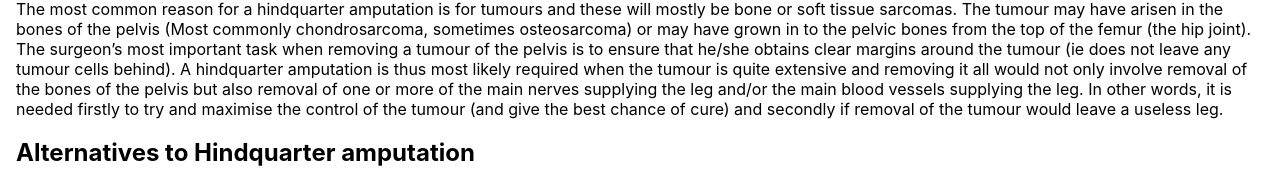
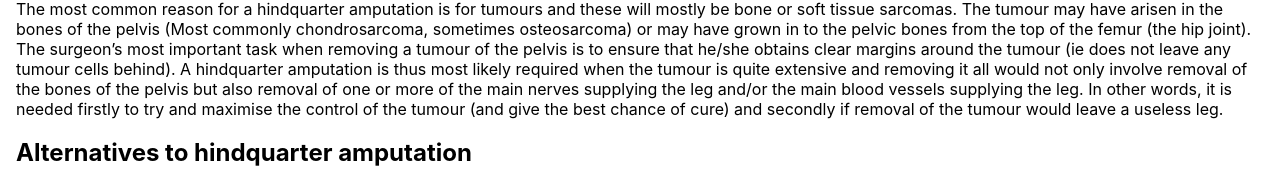
Before and after one commit to junitech/club-hq-website, a React (Create React App) app: page /about-the-surgery in a window 1280 px wide. Shown: the part 529-717 px from the top of the page. Built offline with nearby package versions, Linux system fonts and the light colour scheme.

Commit message:
Fix spelling

```diff
--- a/src/Pages/AboutTheSurgery.js
+++ b/src/Pages/AboutTheSurgery.js
@@ -17,7 +17,7 @@ function AboutTheSurgery() {
             <h2>Why is it required?</h2>
             <p>The most common reason for a hindquarter amputation is for tumours and these will mostly be bone or soft tissue sarcomas.  The tumour may have arisen in the bones of the pelvis (Most commonly chondrosarcoma, sometimes osteosarcoma) or may have grown in to the pelvic bones from the top of the femur (the hip joint). The surgeon’s most important task when removing a tumour of the pelvis is to ensure that he/she obtains clear margins around the tumour (ie does not leave any tumour cells behind). A hindquarter amputation is thus most likely required when the tumour is quite extensive and removing it all would not only involve removal of the bones of the pelvis but also removal of one or more of the main nerves supplying the leg and/or the main blood vessels supplying the leg. In other words, it is needed firstly to try and maximise the control of the tumour (and give the best chance of cure) and secondly if removal of the tumour would leave a useless leg.</p>
 
-            <h2>Alternatives to Hindquarter amputation</h2>
+            <h2>Alternatives to hindquarter amputation</h2>
 
             <p>Since the 1980s surgeons have developed numerous operations to reconstruct the pelvis following removal of tumours. Some of these have been very successful, especially if only part of the pelvis needs removing. It is possible to do what is called an internal hemipelvectomy where all or part of the pelvis is literally ‘filleted’ out of the body and removed, leaving the leg in place. The xray below shows that the upper 2/3 of the pelvis has been removed along with the hip joint and the top of the femur is left ‘hanging’ in space. In fact it is surrounded by muscles, but the lack of the pelvis does mean that there is shortening and reduced function of the leg.</p>
 
```
